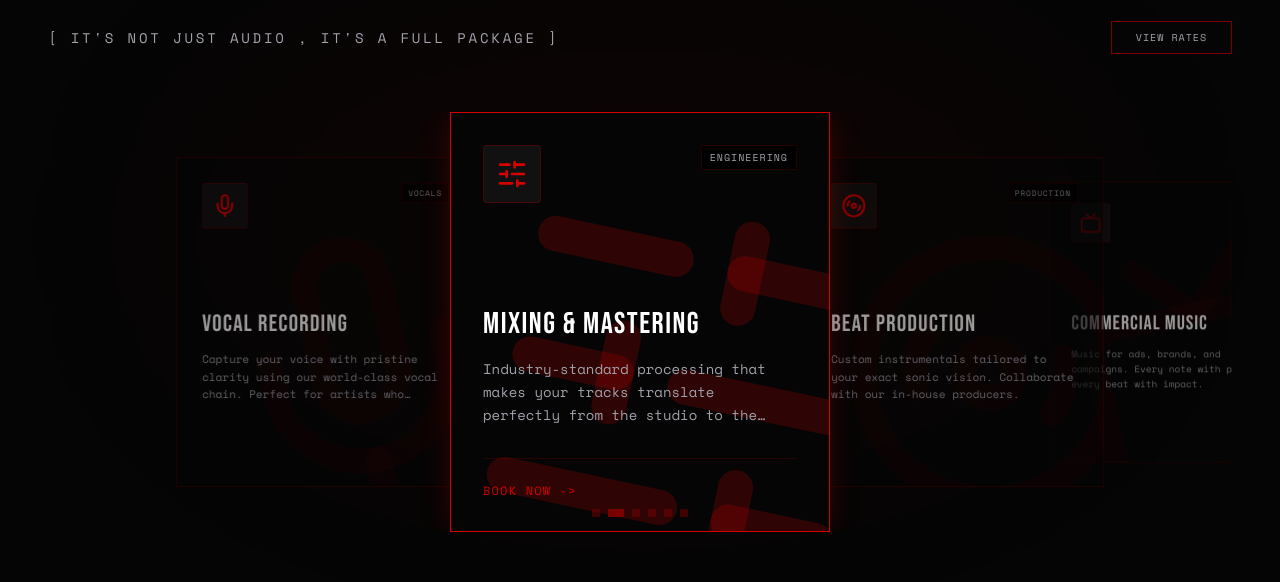
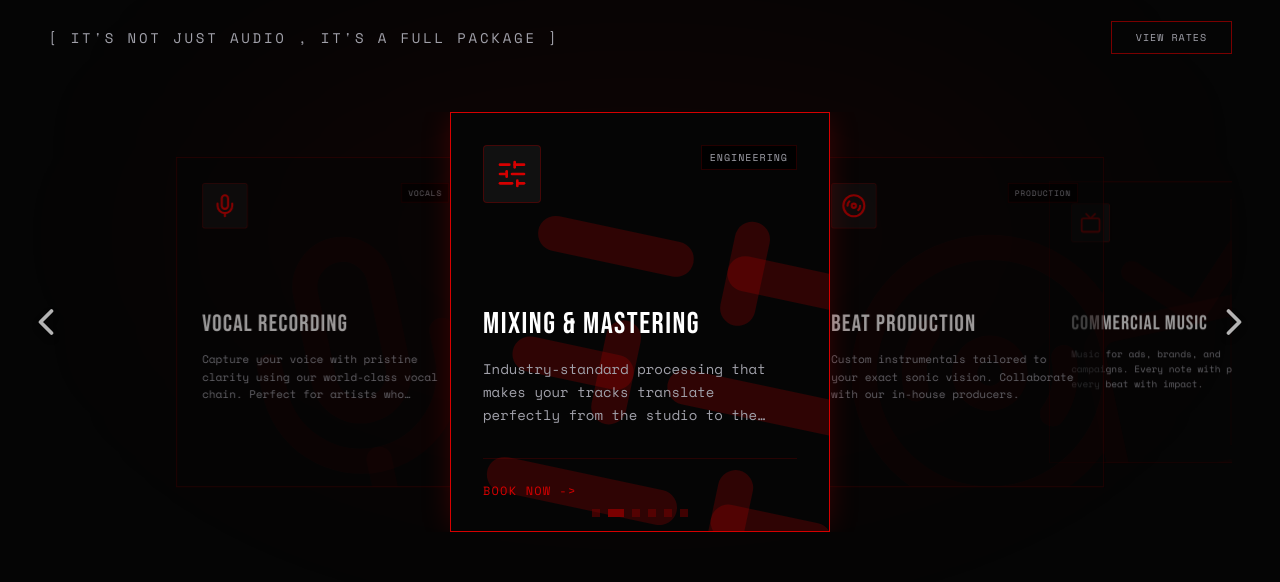
Before and after one commit to omar-tarek-abdelfattah/GR8CULT, a Next.js app: page / in a window 1280 px wide. Shown: the part 2246-2828 px from the top of the page. Built offline with nearby package versions, Linux system fonts and the light colour scheme; no server answers.

Commit message:
added pre filled whatsapp messages

```diff
--- a/components/AboutTabs/AboutTabs.tsx
+++ b/components/AboutTabs/AboutTabs.tsx
@@ -236,7 +236,9 @@ export default function AboutTabs() {
                 <div className="flex flex-col gap-4 flex-grow justify-between">
                   {/* WhatsApp Link */}
                   <a
-                    href="https://wa.me/+201011444140"
+                    href={`https://wa.me/+201011444140?text=${encodeURIComponent(
+                      "Hey GR8NIK Studios, I'd like to inquire about booking a studio session and services."
+                    )}`}
                     target="_blank"
                     rel="noopener noreferrer"
                     className="border border-secondary bg-[#0a0a0a] p-5 flex items-center justify-between hover:border-primary transition-all duration-300 group"
--- a/components/Booking/BookingMatrix.tsx
+++ b/components/Booking/BookingMatrix.tsx
@@ -54,7 +54,9 @@ export default function BookingMatrix() {
 
           {/* WhatsApp Link Button */}
           <a
-            href="https://wa.me/+201011444140"
+            href={`https://wa.me/+201011444140?text=${encodeURIComponent(
+              "Hey GR8NIK Studios, I'd like to book a studio session. Please let me know your availability and rates."
+            )}`}
             target="_blank"
             rel="noopener noreferrer"
             className="flex items-center justify-center gap-3 bg-[#0a0a0a] border border-secondary text-muted font-space text-xs uppercase tracking-widest px-8 py-5 hover:border-primary hover:text-white hover:bg-black transition-all group cursor-pointer"
--- a/components/Hero/Hero.tsx
+++ b/components/Hero/Hero.tsx
@@ -32,7 +32,13 @@ export default function Hero() {
           <Link href="/#booking" className="bg-primary text-white font-space text-xs uppercase tracking-widest px-8 py-4 hover:bg-secondary transition-colors rounded-none text-center border border-primary hover:border-secondary">
             LOCK IN A SESSION
           </Link>
-          <Link href="https://wa.me/+201011444140" target="_blank" className="flex items-center justify-center gap-3 border border-secondary text-muted font-space text-xs uppercase tracking-widest px-8 py-4 hover:border-primary hover:text-white transition-all rounded-none bg-background/50 backdrop-blur-sm group text-center">
+          <Link
+            href={`https://wa.me/+201011444140?text=${encodeURIComponent(
+              "Hey GR8NIK Studios, I'd like to inquire about booking a session and studio services."
+            )}`}
+            target="_blank"
+            className="flex items-center justify-center gap-3 border border-secondary text-muted font-space text-xs uppercase tracking-widest px-8 py-4 hover:border-primary hover:text-white transition-all rounded-none bg-background/50 backdrop-blur-sm group text-center"
+          >
             <Play className="w-3 h-3 fill-current group-hover:text-primary transition-colors shrink-0" />
             <span>COMMUNICATE WITH US</span>
           </Link>
--- a/components/ServicesShowcase/ServicesShowcase.tsx
+++ b/components/ServicesShowcase/ServicesShowcase.tsx
@@ -1,8 +1,10 @@
 'use client';
 
+import { useState } from 'react';
 import { Swiper, SwiperSlide } from 'swiper/react';
+import type { Swiper as SwiperType } from 'swiper';
 import { Autoplay, Pagination, EffectCoverflow } from 'swiper/modules';
-import { Mic, SlidersHorizontal, Disc3, UserStar, Tv } from 'lucide-react';
+import { Mic, SlidersHorizontal, Disc3, UserStar, Tv, ChevronLeft, ChevronRight } from 'lucide-react';
 import Link from 'next/link';
 
 import 'swiper/css';
@@ -55,6 +57,8 @@ const services = [
 ];
 
 export default function ServicesShowcase() {
+  const [swiperInstance, setSwiperInstance] = useState<SwiperType | null>(null);
+
   return (
     <section className="w-full py-24 border-b border-secondary bg-background relative overflow-hidden">
       {/* Background Accent */}
@@ -77,7 +81,31 @@ export default function ServicesShowcase() {
           </div>
         </div>
 
+        {/* Carousel Container with Left & Right Navigation Buttons */}
+        <div className="relative w-full">
+          {/* Left Arrow Button */}
+          <button
+            type="button"
+            onClick={() => swiperInstance?.slidePrev()}
+            aria-label="Previous Service"
+            className="absolute -left-2 sm:left-0 md:-left-8 top-[210px] -translate-y-1/2 z-30 p-2 text-white/70 hover:text-primary transition-all duration-200 cursor-pointer group"
+          >
+            <ChevronLeft className="w-8 h-8 md:w-11 md:h-11 transition-transform group-hover:-translate-x-1 drop-shadow-lg" />
+          </button>
+
+          {/* Right Arrow Button */}
+          <button
+            type="button"
+            onClick={() => swiperInstance?.slideNext()}
+            aria-label="Next Service"
+            className="absolute -right-2 sm:right-0 md:-right-8 top-[210px] -translate-y-1/2 z-30 p-2 text-white/70 hover:text-primary transition-all duration-200 cursor-pointer group"
+          >
+            <ChevronRight className="w-8 h-8 md:w-11 md:h-11 transition-transform group-hover:translate-x-1 drop-shadow-lg" />
+          </button>
+
           <Swiper
+            onSwiper={setSwiperInstance}
+            loop={false}
             effect={'coverflow'}
             grabCursor={true}
             centeredSlides={true}
@@ -145,6 +173,7 @@ export default function ServicesShowcase() {
               );
             })}
           </Swiper>
+        </div>
 
         {/* Mobile View Rates Button */}
         <div className="mt-8 flex justify-center md:hidden">
--- a/components/Vault/BeatsTab.tsx
+++ b/components/Vault/BeatsTab.tsx
@@ -2,7 +2,7 @@
 
 import { useEffect } from "react";
 import { Play, Square, ExternalLink, Sparkles } from "lucide-react";
-import { FaYoutube } from "react-icons/fa";
+import { FaYoutube, FaWhatsapp } from "react-icons/fa";
 import { ShowcaseBeat, STATIC_BEAT_BARS, formatDuration } from "./types";
 
 interface BeatsTabProps {
@@ -239,6 +239,7 @@ export default function BeatsTab({
                     rel="noreferrer"
                     className="border border-secondary/70 text-muted hover:border-primary hover:text-white font-space text-xs px-6 py-3.5 tracking-widest transition-colors uppercase flex items-center gap-2"
                   >
+                    <FaWhatsapp className="w-4 h-4 text-primary" />
                     <span>INQUIRE / LEASE</span>
                     <ExternalLink className="w-3.5 h-3.5" />
                   </a>
@@ -370,9 +371,24 @@ export default function BeatsTab({
                       <span className="text-secondary">
                         {formatDuration(beat.durationMs)}
                       </span>
-                      <span className="text-primary hover:underline flex items-center gap-1">
-                        {isPlayingThisBeat ? "PLAYING IN TOP" : "LOAD IN TOP &gt;"}
-                      </span>
+                      <div className="flex items-center gap-3">
+                        <a
+                          href={`https://wa.me/+201011444140?text=${encodeURIComponent(
+                            `Hey GR8NIK Studios, I want to inquire about leasing the beat "${beat.title}" (${beat.bpm} BPM / ${beat.genre}).`
+                          )}`}
+                          target="_blank"
+                          rel="noreferrer"
+                          onClick={(e) => e.stopPropagation()}
+                          className="text-muted hover:text-primary transition-colors flex items-center gap-1 hover:underline"
+                          title={`Inquire about ${beat.title} on WhatsApp`}
+                        >
+                          <FaWhatsapp className="w-3 h-3 text-primary" />
+                          <span>INQUIRE</span>
+                        </a>
+                        <span className="text-primary hover:underline flex items-center gap-1">
+                          {isPlayingThisBeat ? "PLAYING" : "LOAD &gt;"}
+                        </span>
+                      </div>
                     </div>
                   </div>
                 </div>
```
Lines whose indentation alone changed are shown as unchanged.
